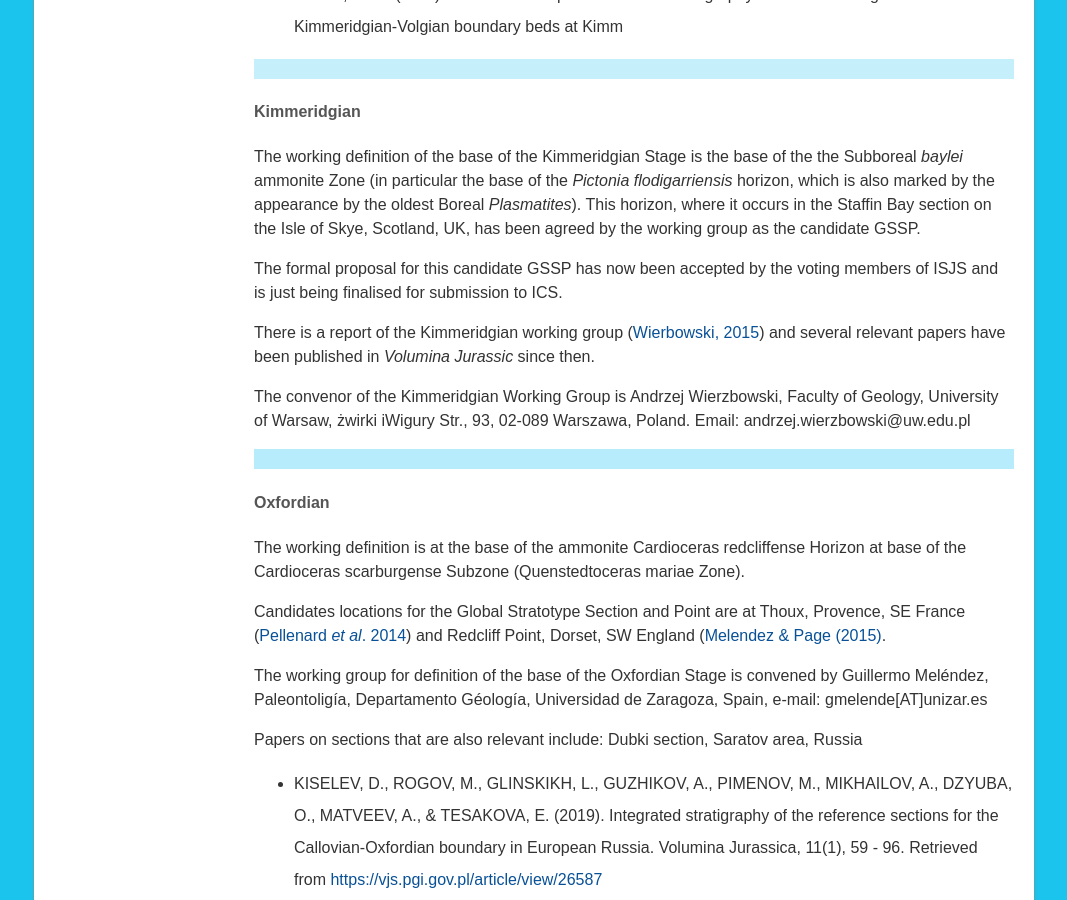
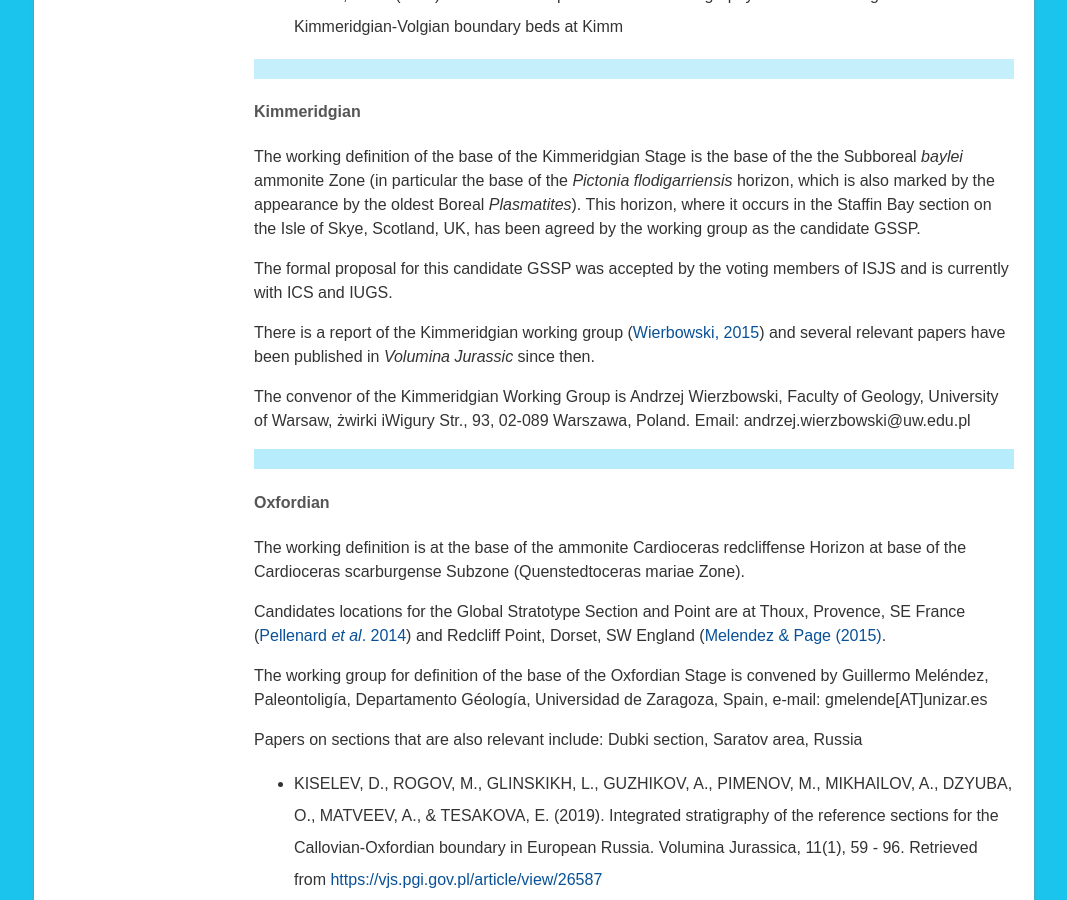
Before and after one commit to i-c-stratigraphy/subcommission-jurassic, a Jekyll site: the page built from pages/our-work.md, in a window 1280 px wide and 900 px high, scrolled down 2006 px. Shown: the whole window, without its empty margins (106-1173 px from the left). Built offline with Jekyll 4.4.1, drawn with Linux system fonts in a browser that asks for light colours.

Commit message:
Update our-work.md

```diff
--- a/pages/our-work.md
+++ b/pages/our-work.md
@@ -56,7 +56,7 @@ Kimmeridge Bay, Dorset, UK
 #### Kimmeridgian
 The working definition of the base of the Kimmeridgian Stage is the base of the the Subboreal _baylei_ ammonite Zone (in particular the base of the _Pictonia flodigarriensis_ horizon, which is also marked by the appearance by the oldest Boreal _Plasmatites_). This horizon, where it occurs in the Staffin Bay section on the Isle of Skye, Scotland, UK, has been agreed by the working group as the candidate GSSP.
 
-The formal proposal for this candidate GSSP has now been accepted by the voting members of ISJS  and is just being finalised for submission to ICS.
+The formal proposal for this candidate GSSP was accepted by the voting members of ISJS and is currently with ICS and IUGS.
 
 There is a report of the Kimmeridgian working group ([Wierbowski, 2015](http://voluminajurassica.org/abstracted.php?level=5&ICID=1185698)) and several relevant papers have been published in _Volumina Jurassic_ since then.
 
```
